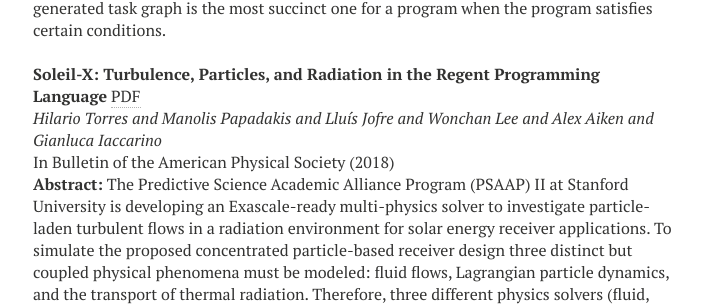
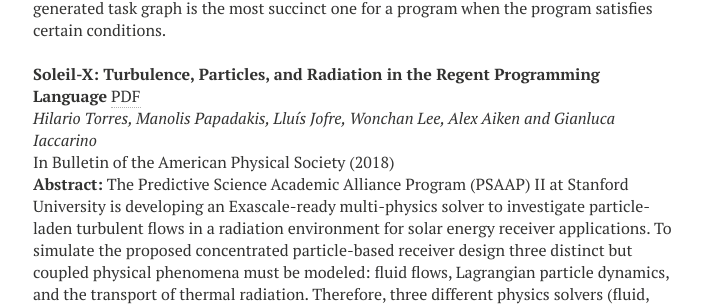
Before and after one commit to apryakhin/legion.stanford.edu, a Jekyll site: the page built from publications.md, in a window 1280 px wide and 900 px high, scrolled down 6757 px. Shown: the part 153-459 px from the top of the window, without its empty margins (287-989 px from the left). Built offline with Jekyll 4.4.1, drawn with Linux system fonts in a browser that asks for light colours; nearby versions of some CDN libraries.

Commit message:
Fiddle with formatting.

```diff
--- a/publications.md
+++ b/publications.md
@@ -40,9 +40,9 @@ title: Publications
 
 ## Papers
 
-<a name="sc2012"></a>__Legion: Expressing Locality and Independence with Logical Regions__ [PDF](/pdfs/sc2012.pdf) <br/>
-_Michael Bauer, Sean Treichler, Elliott Slaughter, Alex Aiken_ <br/>
-In the International Conference on Supercomputing ([SC 2012](http://sc12.supercomputing.org)) <br/>
+<a name="sc2012"></a>__Legion: Expressing Locality and Independence with Logical Regions__ [PDF](/pdfs/sc2012.pdf) \
+_Michael Bauer, Sean Treichler, Elliott Slaughter, Alex Aiken_ \
+In the International Conference on Supercomputing ([SC 2012](http://sc12.supercomputing.org)) \
 __Abstract:__ Modern parallel architectures have both heterogeneous processors and deep, complex
 memory hierarchies. We present Legion, a programming model and runtime system
 for achieving high performance on these machines. Legion is
@@ -59,10 +59,10 @@ Legion implementation on three applications: fluid-flow on a
 regular grid, a three-level AMR code solving a heat diffusion
 equation, and a circuit simulation.
 
-<a name="oopsla2013"></a>__Language Support for Dynamic, Hierarchical Data Partitioning__ [PDF](/pdfs/oopsla2013.pdf) <br/>
-_Sean Treichler, Michael Bauer, Alex Aiken_ <br/>
+<a name="oopsla2013"></a>__Language Support for Dynamic, Hierarchical Data Partitioning__ [PDF](/pdfs/oopsla2013.pdf) \
+_Sean Treichler, Michael Bauer, Alex Aiken_ \
 In Object Oriented Programming, Systems, Languages,
-and Applications ([OOPSLA 2013](http://splashcon.org/2013/program/oopsla-research-papers)) <br/>
+and Applications ([OOPSLA 2013](http://splashcon.org/2013/program/oopsla-research-papers)) \
 __Abstract:__ Applications written for distributed-memory parallel architectures must
 partition their data to enable parallel execution. As memory hierarchies become deeper,
 it is increasingly necessary that the data partitioning also be hierarchical to match.
@@ -88,16 +88,16 @@ We report results for three real-world applications running
 on distributed memory machines, achieving up to 62.5X
 speedup on 96 GPUs on the Keeneland supercomputer.
 
-<a name="pact2014"></a>__Realm: An Event-Based Low-Level Runtime for Distributed Memory Architectures__ [PDF](/pdfs/realm2014.pdf) <br/>
-_Sean Treichler, Michael Bauer, Alex Aiken_ <br/>
-In Parallel Architectures and Compilation Techniques ([PACT 2014](http://www.pactconf.org/program.php)) <br/>
+<a name="pact2014"></a>__Realm: An Event-Based Low-Level Runtime for Distributed Memory Architectures__ [PDF](/pdfs/realm2014.pdf) \
+_Sean Treichler, Michael Bauer, Alex Aiken_ \
+In Parallel Architectures and Compilation Techniques ([PACT 2014](http://www.pactconf.org/program.php)) \
 __Abstract:__ We present Realm, an event-based runtime system for heterogeneous,
 distributed memory machines. Realm is fully asynchronous: all runtime actions
 are non-blocking. Realm supports spawning computations, moving data, and
-<em>reservations</em>, a novel synchronization primitive. Asynchrony is exposed
+*reservations*, a novel synchronization primitive. Asynchrony is exposed
 via a light-weight event system capable of operating without central management.
 
-We describe an implementation of Realm that relies on a novel <em>generational event</em>
+We describe an implementation of Realm that relies on a novel *generational event*
 data structure for efficiently handling large numbers of events in a distributed
 address space. Micro-benchmark experiments show our implementation of Realm
 approaches the underlying hardware performance limits. We measure the performance
@@ -106,17 +106,17 @@ demonstrate that Realm confers considerable latency hiding to clients, attaining
 significant speedups over traditional bulk-synchronous and independently optimized
 MPI codes.
 
-<a name="sc2014"></a>__Structure Slicing: Extending Logical Regions with Fields__ [PDF](/pdfs/legion-fields.pdf) <br/>
-_Michael Bauer, Sean Treichler, Elliott Slaughter, Alex Aiken_ <br/>
-In the International Conference on Supercomputing ([SC 2014](http://sc14.supercomputing.org/schedule/event_detail?evid=pap522)) <br/>
+<a name="sc2014"></a>__Structure Slicing: Extending Logical Regions with Fields__ [PDF](/pdfs/legion-fields.pdf) \
+_Michael Bauer, Sean Treichler, Elliott Slaughter, Alex Aiken_ \
+In the International Conference on Supercomputing ([SC 2014](http://sc14.supercomputing.org/schedule/event_detail?evid=pap522)) \
 __Abstract:__ Applications on modern supercomputers are increasingly limited by the
 cost of data movement, but mainstream programming systems have few abstractions for
 describing the structure of a program's data. Consequently, the burden of managing
 data movement, placement, and layout currently falls primarily upon the programmer
 
-To address this problem, we previously proposed a data model based on <em>logical regions</em>
+To address this problem, we previously proposed a data model based on *logical regions*
 and described Legion, a programming system incorporating logical regions. In this paper,
-we present <em>structure slicing</em>, which incorporates <em>fields</em> into the logical
+we present *structure slicing*, which incorporates *fields* into the logical
 region data model. We show that structure slicing enables Legion to automatically infer
 task parallelism from field non-interference, decouple the specification of data usage
 from layout, and reduce the overall amount of data moved. We demonstrate that structure
@@ -128,10 +128,10 @@ an independently hand-tuned OpenACC code.
 
 <a name="ppopp2014"></a>_Note: The following paper is a result of our collaboration with the [ExaCT
 Combustion Co-Design Center](http://exactcodesign.org/) and shows how a DSL
-compiler can be used to generate fast tasks for Legion applications._<br/>
-__Singe: Leveraging Warp Specialization for High Performance on GPUs__ [PDF](/pdfs/singe2014.pdf) <br/>
-_Michael Bauer, Sean Treichler, Alex Aiken_<br/>
-In Principles and Practices of Parallel Programming ([PPoPP 2014](https://sites.google.com/site/ppopp2014/home/schedule/)) <br/>
+compiler can be used to generate fast tasks for Legion applications._\
+__Singe: Leveraging Warp Specialization for High Performance on GPUs__ [PDF](/pdfs/singe2014.pdf) \
+_Michael Bauer, Sean Treichler, Alex Aiken_\
+In Principles and Practices of Parallel Programming ([PPoPP 2014](https://sites.google.com/site/ppopp2014/home/schedule/)) \
 __Abstract:__ We present Singe, a Domain Specific Language (DSL) compiler for combustion
 chemistry that leverages _warp specialization_ to produce high performance code for GPUs.
 Instead of relying on traditional GPU programming models that emphasize data-parallel
@@ -147,11 +147,11 @@ warp-specializing compiler.  We show that the warp-specialized code emitted by S
 is up to 3.75X faster than previously optimized data-parallel GPU kernels.
 
 <a name="wolfhpc2014"></a>_Note: The following paper is an example of a DSL
-compiler toolchain that targets Legion as a backend._<br/>
-__Exploring the Construction of a Domain-Aware Toolchain for High-Performance Computing__ [PDF](/pdfs/scout2014.pdf) <br/>
+compiler toolchain that targets Legion as a backend._\
+__Exploring the Construction of a Domain-Aware Toolchain for High-Performance Computing__ [PDF](/pdfs/scout2014.pdf) \
 _Patrick McCormick, Christine Sweeney, Nick Moss, Dean Prichard,
-Samuel K. Gutierrez, Kei Davis, Jamaludin Mohd-Yusof_<br/>
-In the International Workshop on Domain-Specific Languages and High-Level Frameworks for High Performance Computing ([WOLFHPC 2014](http://conferences.computer.org/wolfhpc/2014/)) <br/>
+Samuel K. Gutierrez, Kei Davis, Jamaludin Mohd-Yusof_\
+In the International Workshop on Domain-Specific Languages and High-Level Frameworks for High Performance Computing ([WOLFHPC 2014](http://conferences.computer.org/wolfhpc/2014/)) \
 __Abstract:__ The push towards exascale computing has sparked
 a new set of explorations for providing new productive programming
 environments. While many efforts are focusing on
@@ -168,9 +168,9 @@ a significant role in providing a suitable environment for DSL
 development.
 
 
-<a name="sc2015"></a>__Regent: A High-Productivity Programming Language for HPC with Logical Regions__ [PDF](/pdfs/regent2015.pdf) <br/>
-_Elliott Slaughter, Wonchan Lee, Sean Treichler, Michael Bauer, and Alex Aiken_ <br/>
-In the International Conference on Supercomputing ([SC 2015](http://sc15.supercomputing.org/schedule/event_detail?evid=pap326)) <br/>
+<a name="sc2015"></a>__Regent: A High-Productivity Programming Language for HPC with Logical Regions__ [PDF](/pdfs/regent2015.pdf) \
+_Elliott Slaughter, Wonchan Lee, Sean Treichler, Michael Bauer, and Alex Aiken_ \
+In the International Conference on Supercomputing ([SC 2015](http://sc15.supercomputing.org/schedule/event_detail?evid=pap326)) \
 __Abstract:__ We present Regent, a high-productivity programming language for high
 performance computing with logical regions. Regent users compose
 programs with tasks (functions eligible for parallel execution) and
@@ -190,10 +190,10 @@ applications and demonstrate that Regent achieves performance
 comparable to hand-tuned Legion.
 
 
-<a name="dpl2016"></a>__Dependent Partitioning__ [PDF](/pdfs/dpl2016.pdf) <br/>
-_Sean Treichler, Michael Bauer, Rahul Sharma, Elliott Slaughter, and Alex Aiken_ <br/>
+<a name="dpl2016"></a>__Dependent Partitioning__ [PDF](/pdfs/dpl2016.pdf) \
+_Sean Treichler, Michael Bauer, Rahul Sharma, Elliott Slaughter, and Alex Aiken_ \
 In Object Oriented Programming, Systems, Languages,
-and Applications ([OOPSLA 2016](http://2016.splashcon.org/track/splash-2016-oopsla)) <br/>
+and Applications ([OOPSLA 2016](http://2016.splashcon.org/track/splash-2016-oopsla)) \
 __Abstract:__ A key problem in parallel programming is how data is
 *partitioned*: divided into subsets that can be operated on in
 parallel and, in distributed memory machines, spread across multiple
@@ -226,9 +226,9 @@ that are too large to fit on a single node and yields an additional
 29X speedup of partitioning operations on 64 nodes.
 
 
-<a name="cr2017"></a>__Control Replication: Compiling Implicit Parallelism to Efficient SPMD with Logical Regions__ [PDF](/pdfs/cr2017.pdf) <br/>
-_Elliott Slaughter, Wonchan Lee, Sean Treichler, Wen Zhang, Michael Bauer, Galen Shipman, Patrick McCormick and Alex Aiken_ <br/>
-In the International Conference on Supercomputing ([SC 2017](http://sc17.supercomputing.org/presentation/?id=pap417&sess=sess165)) <br/>
+<a name="cr2017"></a>__Control Replication: Compiling Implicit Parallelism to Efficient SPMD with Logical Regions__ [PDF](/pdfs/cr2017.pdf) \
+_Elliott Slaughter, Wonchan Lee, Sean Treichler, Wen Zhang, Michael Bauer, Galen Shipman, Patrick McCormick and Alex Aiken_ \
+In the International Conference on Supercomputing ([SC 2017](http://sc17.supercomputing.org/presentation/?id=pap417&sess=sess165)) \
 __Abstract:__ We present control replication, a technique for generating
 high-performance and scalable SPMD code from implicitly parallel
 programs. In contrast to traditional parallel programming models that
@@ -251,9 +251,9 @@ nodes with absolute performance comparable to hand-written MPI(+X)
 codes.
 
 
-<a name="hipc2017"></a>__Integrating External Resources with a Task-Based Programming Model__ [PDF](/pdfs/hipc2017.pdf) <br/>
-_Zhihao Jia, Sean Treichler, Galen Shipman, Michael Bauer, Noah Watkins, Carlos Maltzahn, Patrick McCormick and Alex Aiken_ <br/>
-In the International Conference on High Performance Computing, Data, and Analytics (HiPC 2017) <br/>
+<a name="hipc2017"></a>__Integrating External Resources with a Task-Based Programming Model__ [PDF](/pdfs/hipc2017.pdf) \
+_Zhihao Jia, Sean Treichler, Galen Shipman, Michael Bauer, Noah Watkins, Carlos Maltzahn, Patrick McCormick and Alex Aiken_ \
+In the International Conference on High Performance Computing, Data, and Analytics (HiPC 2017) \
 __Abstract:__ Accessing external resources (e.g., loading input
 data, checkpointing snapshots, and out-of-core processing) can
 have a significant impact on the performance of applications. However, no existing programming systems for high-performance computing directly manage and optimize external
@@ -275,9 +275,9 @@ reduces the external I/O overhead by up to 20x, compared
 to the Legion and the Fortran implementations.
 
 
-<a name="isav2017"></a>__*In Situ* Visualization with Task-based Parallelism__ [PDF](/pdfs/isav2017.pdf) <br/>
-_Alan Heirich, Elliott Slaughter, Manolis Papadakis, Wonchan Lee, Tim Biedert and Alex Aiken_ <br/>
-In the Workshop on In Situ Infrastructures for Enabling Extreme-scale Analysis and Visualization (ISAV 2017) <br/>
+<a name="isav2017"></a>__*In Situ* Visualization with Task-based Parallelism__ [PDF](/pdfs/isav2017.pdf) \
+_Alan Heirich, Elliott Slaughter, Manolis Papadakis, Wonchan Lee, Tim Biedert and Alex Aiken_ \
+In the Workshop on In Situ Infrastructures for Enabling Extreme-scale Analysis and Visualization (ISAV 2017) \
 __Abstract:__ This short paper describes an experimental prototype of *in situ*
 visualization in a task-based parallel programming framework. A
 set of reusable visualization tasks were composed with an existing
@@ -289,9 +289,9 @@ compositor latency increased logarithmically with increasing node
 count.
 
 
-<a name="vldb2018"></a>__A Distributed Multi-GPU System for Fast Graph Processing__ [PDF](/pdfs/vldb2018.pdf), [Software Release](https://github.com/LuxGraph/Lux) <br/>
-_Zhihao Jia, Yongkee Kwon, Galen Shipman, Pat McCormick, Mattan Erez and Alex Aiken_ <br/>
-In the International Conference on Very Large Data Bases (VLDB 2018) <br/>
+<a name="vldb2018"></a>__A Distributed Multi-GPU System for Fast Graph Processing__ [PDF](/pdfs/vldb2018.pdf), [Software Release](https://github.com/LuxGraph/Lux) \
+_Zhihao Jia, Yongkee Kwon, Galen Shipman, Pat McCormick, Mattan Erez and Alex Aiken_ \
+In the International Conference on Very Large Data Bases (VLDB 2018) \
 __Abstract:__ We present Lux, a distributed multi-GPU system that
 achieves fast graph processing by exploiting the aggregate memory
 bandwidth of multiple GPUs and taking advantage of locality in the
@@ -306,9 +306,9 @@ achieves up to 20&times; speedup over state-of-the-art shared memory systems
 and up to two orders of magnitude speedup over distributed systems.
 
 
-<a name="trace2018"></a>__Dynamic Tracing: Memoization of Task Graphs for Dynamic Task-Based Runtimes__ [PDF](/pdfs/trace2018.pdf) <br/>
-_Wonchan Lee, Elliott Slaughter, Michael Bauer, Sean Treichler, Todd Warszawski, Michael Garland and Alex Aiken_ <br/>
-In the International Conference on Supercomputing ([SC 2018](https://sc18.supercomputing.org/presentation/?id=pap490&sess=sess183)) <br/>
+<a name="trace2018"></a>__Dynamic Tracing: Memoization of Task Graphs for Dynamic Task-Based Runtimes__ [PDF](/pdfs/trace2018.pdf) \
+_Wonchan Lee, Elliott Slaughter, Michael Bauer, Sean Treichler, Todd Warszawski, Michael Garland and Alex Aiken_ \
+In the International Conference on Supercomputing ([SC 2018](https://sc18.supercomputing.org/presentation/?id=pap490&sess=sess183)) \
 __Abstract:__ Many recent programming systems for both supercomputing
 and data center workloads generate task graphs to express computations
 that run on parallel and distributed machines. Due to the overhead
@@ -325,9 +325,9 @@ average of 4.9X and up to 7.0X on a suite of already optimized
 benchmarks.
 
 
-<a name="dep2018"></a>__Correctness of Dynamic Dependence Analysis for Implicitly Parallel Tasking Systems__ [PDF](/pdfs/dep2018.pdf) <br/>
-_Wonchan Lee, George Stelle, Patrick McCormick and Alex Aiken_ <br/>
-In the International Workshop on Software Correctness for HPC Applications ([Correctness 2018](https://correctness-workshop.github.io/2018/)) <br/>
+<a name="dep2018"></a>__Correctness of Dynamic Dependence Analysis for Implicitly Parallel Tasking Systems__ [PDF](/pdfs/dep2018.pdf) \
+_Wonchan Lee, George Stelle, Patrick McCormick and Alex Aiken_ \
+In the International Workshop on Software Correctness for HPC Applications ([Correctness 2018](https://correctness-workshop.github.io/2018/)) \
 __Abstract:__ In this paper, we rigorously verify the correctness of
 dynamic dependence analysis, a key algorithm for parallelizing
 programs in implicitly parallel tasking systems. A dynamic dependence
@@ -348,9 +348,9 @@ graph is the most succinct one for a program when the program
 satisfies certain conditions.
 
 
-<a name="soleilx2018"></a>__Soleil-X: Turbulence, Particles, and Radiation in the Regent Programming Language__ [PDF](/pdfs/soleilx2018.pdf) <br/>
-_Hilario Torres and Manolis Papadakis and Llu&iacute;s Jofre and Wonchan Lee and Alex Aiken and Gianluca Iaccarino_ <br/>
-In Bulletin of the American Physical Society (2018) <br/>
+<a name="soleilx2018"></a>__Soleil-X: Turbulence, Particles, and Radiation in the Regent Programming Language__ [PDF](/pdfs/soleilx2018.pdf) \
+_Hilario Torres, Manolis Papadakis, Llu&iacute;s Jofre, Wonchan Lee, Alex Aiken and Gianluca Iaccarino_ \
+In Bulletin of the American Physical Society (2018) \
 __Abstract:__ The Predictive Science Academic Alliance Program (PSAAP)
 II at Stanford University is developing an Exascale-ready
 multi-physics solver to investigate particle-laden turbulent flows in
@@ -379,9 +379,9 @@ scaling, performance, portability, and multi-physics simulation
 results.
 
 
-<a name="legate2019"></a>__Legate NumPy: Accelerated and Distributed Array Computing__ [PDF](/pdfs/legate-preprint.pdf) <br/>
-_Michael Bauer and Michael Garland_ <br/>
-In the International Conference on Supercomputing ([SC 2019](http://sc19.supercomputing.org)) <br/>
+<a name="legate2019"></a>__Legate NumPy: Accelerated and Distributed Array Computing__ [PDF](/pdfs/legate-preprint.pdf) \
+_Michael Bauer and Michael Garland_ \
+In the International Conference on Supercomputing ([SC 2019](http://sc19.supercomputing.org)) \
 __Abstract:__ NumPy is a popular Python library used for performing
 array-based numerical computations. The canonical implementation of
 NumPy used by most programmers runs on a single CPU core and only a
@@ -403,9 +403,9 @@ than the popular Python library Dask when running comparable programs
 at scale.
 
 
-<a name="parallel2019"></a>__A Constraint-Based Approach to Automatic Data Partitioning for Distributed Memory Execution__ [PDF](/pdfs/parallelizer2019.pdf) <br/>
-_Wonchan Lee, Manolis Papadakis, Elliott Slaughter and Alex Aiken_ <br/>
-In the International Conference on Supercomputing ([SC 2019](http://sc19.supercomputing.org)) <br/>
+<a name="parallel2019"></a>__A Constraint-Based Approach to Automatic Data Partitioning for Distributed Memory Execution__ [PDF](/pdfs/parallelizer2019.pdf) \
+_Wonchan Lee, Manolis Papadakis, Elliott Slaughter and Alex Aiken_ \
+In the International Conference on Supercomputing ([SC 2019](http://sc19.supercomputing.org)) \
 __Abstract:__ Although data partitioning is required to enable
 parallelism on distributed memory systems, data partitions are not
 first class objects in most distributed programming models. As a
@@ -426,9 +426,9 @@ manually parallelized parts and have scalability comparable to
 hand-optimized counterparts.
 
 
-<a name="pygion2019"></a>__Pygion: Flexible, Scalable Task-Based Parallelism with Python__ [PDF](/pdfs/pygion2019.pdf) <br/>
-_Elliott Slaughter and Alex Aiken_ <br/>
-In the Parallel Applications Workshop, Alternatives To MPI+X ([PAW-ATM 2019](https://sourceryinstitute.github.io/PAW/)) <br/>
+<a name="pygion2019"></a>__Pygion: Flexible, Scalable Task-Based Parallelism with Python__ [PDF](/pdfs/pygion2019.pdf) \
+_Elliott Slaughter and Alex Aiken_ \
+In the Parallel Applications Workshop, Alternatives To MPI+X ([PAW-ATM 2019](https://sourceryinstitute.github.io/PAW/)) \
 __Abstract:__ Dynamic languages provide the flexibility needed to
 implement expressive support for task-based parallel programming
 constructs. We present Pygion, a Python interface for the Legion
@@ -450,10 +450,10 @@ supercomputer Piz Daint.
 
 ## Theses
 
-<a name="bauer_thesis"></a>*Note: The following thesis is a thorough guide to the Legion programming model and covers many implementation details that are not documented elsewhere.*<br/>
-**Legion: Programming Distributed Heterogeneous Architectures with Logical Regions** [PDF](/pdfs/bauer_thesis.pdf)<br/>
-*Michael Edward Bauer*<br/>
-December 2014<br/>
+<a name="bauer_thesis"></a>*Note: The following thesis is a thorough guide to the Legion programming model and covers many implementation details that are not documented elsewhere.*\
+**Legion: Programming Distributed Heterogeneous Architectures with Logical Regions** [PDF](/pdfs/bauer_thesis.pdf)\
+*Michael Edward Bauer*\
+December 2014\
 **Abstract:** This thesis covers the design and implementation of
 Legion, a new programming model and runtime system for targeting
 distributed heterogeneous machine architectures. Legion introduces
@@ -505,9 +505,9 @@ state-of-the-art versions of S3D when run at 8192 nodes on the number
 two supercomputer in the world.
 
 <a name="treichler_thesis"></a>**Realm: Performance Portability through Composable
-Asynchrony** [PDF](/pdfs/treichler_thesis.pdf)<br/>
-*Sean Jeffrey Treichler*<br/>
-December 2016<br/>
+Asynchrony** [PDF](/pdfs/treichler_thesis.pdf)\
+*Sean Jeffrey Treichler*\
+December 2016\
 **Abstract:** Modern supercomputers are growing increasingly
 complicated. The laws of physics have forced processor counts into the
 thousands or even millions, resulted in the creation of deep
@@ -561,9 +561,9 @@ applications at full-scale show how Realm's composable asynchrony and
 support for heterogeneity benefit the overall Legion system on a
 variety of modern supercomputers.
 
-<a name="slaughter_thesis"></a>**Regent: A High-Productivity Programming Language for Implicit Parallelism with Logical Regions** [PDF](/pdfs/slaughter_thesis.pdf)<br/>
-*Elliott Slaughter*<br/>
-August 2017<br/>
+<a name="slaughter_thesis"></a>**Regent: A High-Productivity Programming Language for Implicit Parallelism with Logical Regions** [PDF](/pdfs/slaughter_thesis.pdf)\
+*Elliott Slaughter*\
+August 2017\
 **Abstract:** Modern supercomputers are dominated by distributed-memory
 machines. State of the art high-performance scientific applications
 targeting these machines are typically written in low-level,
@@ -606,9 +606,9 @@ programs on large supercomputers and demonstrate that optimized Regent
 programs perform comparably to manually optimized explicitly parallel
 programs.
 
-<a name="lee_thesis"></a>**A Hybrid Approach to Automatic Program Parallelization via Efficient Tasking with Composable Data Partitioning** [PDF](/pdfs/lee_thesis.pdf)<br/>
-*Wonchan Lee*<br/>
-December 2019<br/>
+<a name="lee_thesis"></a>**A Hybrid Approach to Automatic Program Parallelization via Efficient Tasking with Composable Data Partitioning** [PDF](/pdfs/lee_thesis.pdf)\
+*Wonchan Lee*\
+December 2019\
 **Abstract:** Despite the decades of research, distributed programming
 is still a painful task and programming systems designed to improve
 productivity fall short in practice. Auto-parallelizing compilers
```
